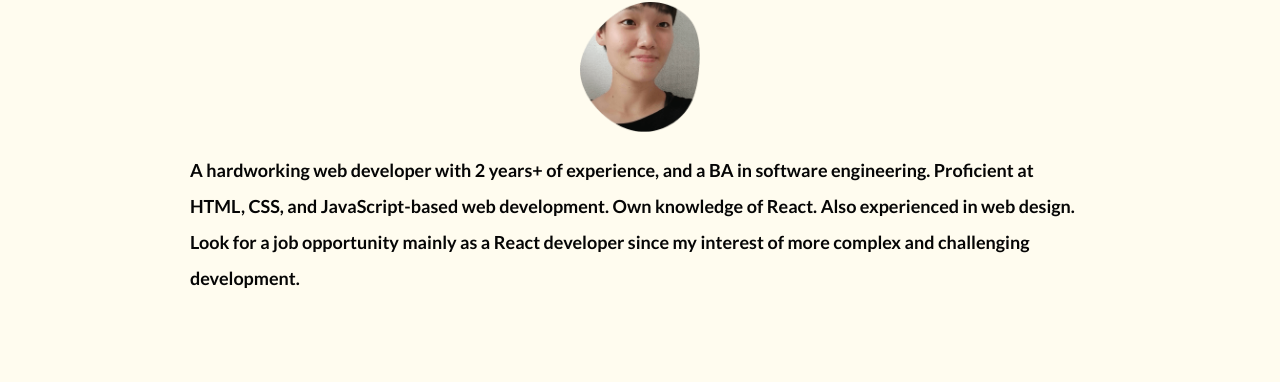
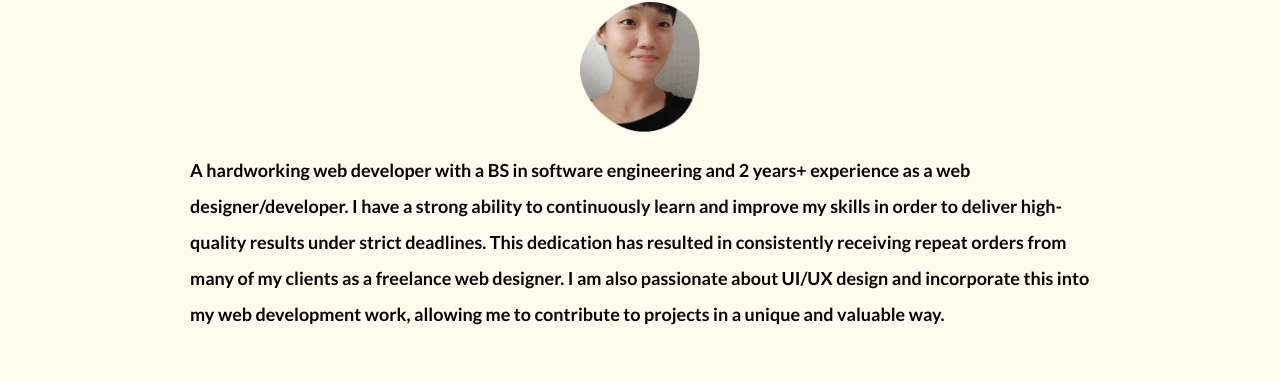
Before and after one commit to riho-tnmr/portfolio, a React (Vite) app: page / in a window 1280 px wide. Shown: the part 987-1369 px from the top of the page. Built offline with nearby package versions, Linux system fonts and the light colour scheme; a web font is replaced by a local one.

Commit message:
changed the about text.

```diff
--- a/src/components/About.jsx
+++ b/src/components/About.jsx
@@ -15,7 +15,9 @@ const About = () => {
                 <span ref={ttlRef} className={inView && 'ttl-wave'}>ABOUT ME</span>
             </h2>
             <img src={portrait} alt="portrait" className='about-img'/>
-            <p className="about-txt">A hardworking web developer with 2 years+ of experience, and a BA in software engineering. Proficient at HTML, CSS, and JavaScript-based web development. Own knowledge of React. Also experienced in web design. Look for a job opportunity mainly as a React developer since my interest of more complex and challenging development.</p>
+            <p className="about-txt">
+              A hardworking web developer with a BS in software engineering and 2 years+ experience as a web designer/developer. I have a strong ability to continuously learn and improve my skills in order to deliver high-quality results under strict deadlines. This dedication has resulted in consistently receiving repeat orders from many of my clients as a freelance web designer. I am also passionate about UI/UX design and incorporate this into my web development work, allowing me to contribute to projects in a unique and valuable way.
+              </p>
         </div>
     </section>
   )
```
